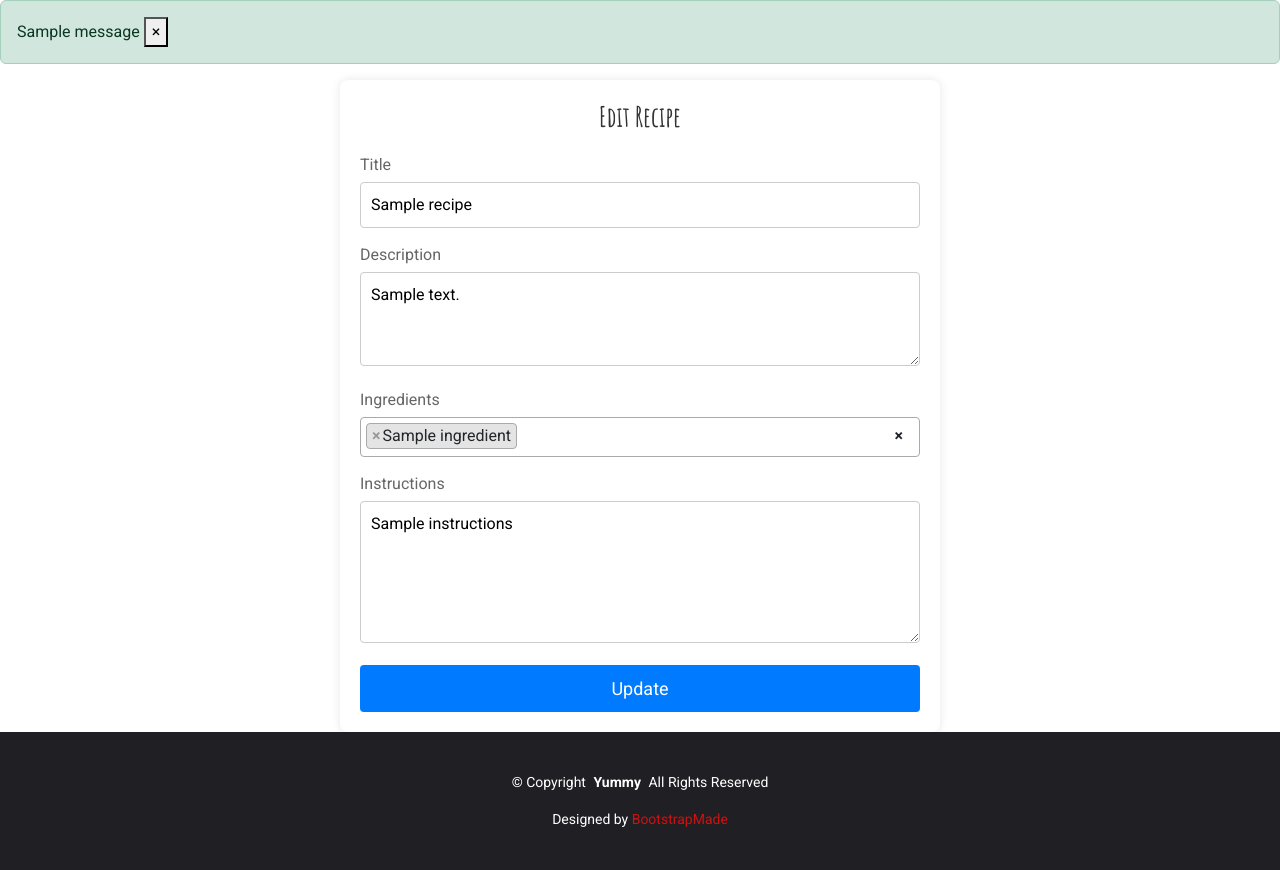
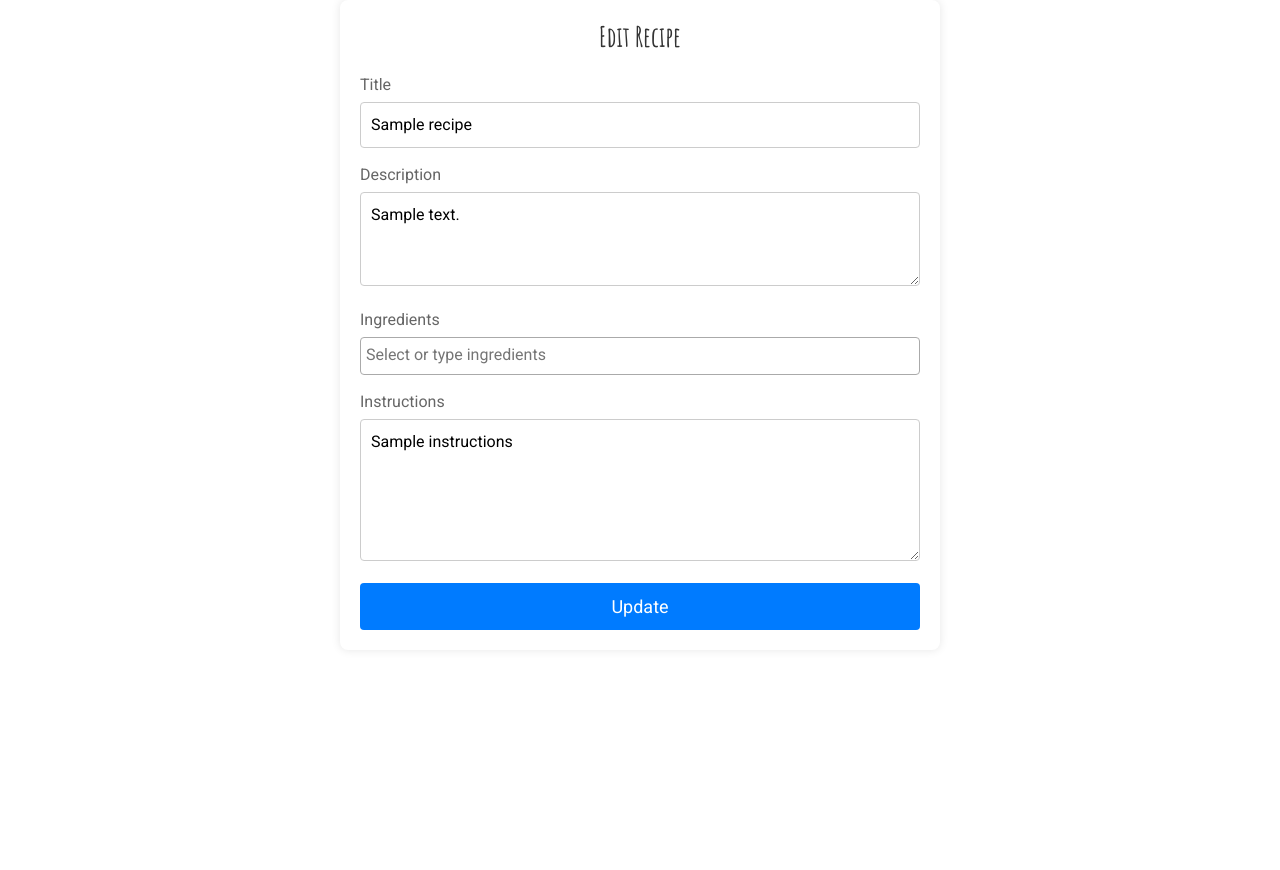
Before and after one commit to aakefin/recipe-website, a Python web app: template recipeWeb/templates/update_recipe.html in a window 1280 px wide. Shown: the part 93-963 px from the top of the page. After the commit the page ends 723 px from the top, so only its background shows below. Run offline with Jinja, Linux system fonts and the light colour scheme; the template is opened without the code that fills it: most values are stand-ins (such as "Sample title", 1, 10 or a date in 2020); one stand-in notice (Sample message) is shown; some libraries are stand-ins or nearby versions.

Commit message:
fixed various bugs

```diff
--- a/recipeWeb/templates/base_template.html
+++ b/recipeWeb/templates/base_template.html
@@ -61,23 +61,20 @@
   </header>
 
 
-{% with messages = get_flashed_messages(with_categories=true) %} {% if
-  messages %} {% for category, message in messages %} {% if category ==
-  'error' %}
-  <div class="alert alert-danger alter-dismissable show" role="alert">
-    {{ message }}
-    <button type="button" class="close" data-dismiss="alert">
-      <span aria-hidden="true">&times;</span>
-    </button>
-  </div>
-  {% else %}
-  <div class="alert alert-success alter-dismissable  show" role="alert">
-    {{ message }}
-    <button type="button" class="close" data-dismiss="alert">
-      <span aria-hidden="true">&times;</span>
-    </button>
-  </div>
-  {% endif %} {% endfor %} {% endif %} {% endwith %}
+  {% with messages = get_flashed_messages(with_categories=true) %}
+  {% if messages %}
+    <script type="text/javascript">
+      {% for category, message in messages %}
+        {% if category == 'error' %}
+          alert("Error: {{ message }}");
+        {% else %}
+          alert("Success: {{ message }}");
+        {% endif %}
+      {% endfor %}
+    </script>
+  {% endif %}
+{% endwith %}
+
 
   {% block content %}
 
@@ -86,20 +83,20 @@
 
   {% endblock %}
 
-  <footer id="footer" class="footer"  style=" bottom: 0; width: 100%; text-align: center;">
+  <!-- <footer id="footer" class="footer"  style=" bottom: 0; width: 100%; text-align: center;"> -->
 
-    <!-- <div class="container copyright text-center mt-4" style="position: absolute; bottom: 0; width: 100%;"> -->
+    <!-- <div class="container copyright text-center mt-4" style="position: absolute; bottom: 0; width: 100%;">
       <p>© <span>Copyright</span> <strong class="px-1 sitename">Yummy</strong> <span>All Rights Reserved</span></p>
-      <!-- <div class="credits"> -->
+       <div class="credits"> -->
         <!-- All the links in the footer should remain intact. -->
         <!-- You can delete the links only if you've purchased the pro version. -->
         <!-- Licensing information: https://bootstrapmade.com/license/ -->
         <!-- Purchase the pro version with working PHP/AJAX contact form: [buy-url] -->
-        Designed by <a href="https://bootstrapmade.com/">BootstrapMade</a>
-      </div>
-    </div>
+        <!-- Designed by <a href="https://bootstrapmade.com/">BootstrapMade</a> -->
+      <!-- </div> -->
+    <!-- </div> -->
 
-  </footer>
+  <!-- </footer> -->
 
   <!-- Scroll Top -->
   <a href="#" id="scroll-top" class="scroll-top d-flex align-items-center justify-content-center"><i class="bi bi-arrow-up-short"></i></a>
--- a/recipeWeb/templates/update_recipe.html
+++ b/recipeWeb/templates/update_recipe.html
@@ -85,9 +85,10 @@
             <select id="ingredients" name="ingredients" multiple="multiple" required>
                 {% for ingredient in recipe.ingredients %}
                 <option value="{{ ingredient }}">{{ ingredient }}</option>
+                <div class="error" id="ingredientsError"></div>
                 {% endfor %}
             </select>
-            <div class="error" id="ingredientsError"></div>
+
         </div>
         <div class="form-group">
             <label for="instructions">Instructions</label>
@@ -100,35 +101,32 @@
 
 <script>
     document.addEventListener('DOMContentLoaded', function() {
-        const ingredientsSelect = $('#ingredients');
-
-        // Initialize Select2 with AJAX loading and tagging support
-        ingredientsSelect.select2({
-            placeholder: 'Select or type ingredients',
-            tags: true,  // Allow user to add new tags (ingredients)
-            tokenSeparators: [',', ' '],  // Allow comma and space to separate tags
-            ajax: {
-                url: '/static/ingredients.json',
-                dataType: 'json',
-                processResults: function(data) {
-                    return {
-                        results: data.map(function(item) {
-                            return { id: item, text: item };
-                        })
-                    };
-                }
-            },
-            allowClear: true
-        });
+        fetch('/static/ingredients.json')
+            .then(response => response.json())
+            .then(data => {
+                const ingredientsSelect = $('#ingredients');
+                data.forEach(ingredient => {
+                    const option = new Option(ingredient, ingredient);
+                    ingredientsSelect.append(option);
+                });
+                ingredientsSelect.select2({
+                    placeholder: "Select or type ingredients",
+                    allowClear: true,
+                    tags: true,  // Enable tagging
+                    tokenSeparators: [',', ' ']  // Define how tags are separated
+                });
+            })
+            .catch(error => console.error('Error loading ingredients:', error));
+    });
 
         // Pre-select existing ingredients
-        {% if recipe.ingredients %}
-        {% for ingredient in recipe.ingredients %}
-        const option = new Option('{{ ingredient }}', '{{ ingredient }}', true, true);
-        ingredientsSelect.append(option).trigger('change');
-        {% endfor %}
-        {% endif %}
-    });
+    //     {% if recipe.ingredients %}
+    //     {% for ingredient in recipe.ingredients %}
+    //     const option = new Option('{{ ingredient }}', '{{ ingredient }}', true, true);
+    //     ingredientsSelect.append(option).trigger('change');
+    //     {% endfor %}
+    //     {% endif %}
+    // });
 </script>
 
 {% endblock %}
```
Also changed, not shown: recipeWeb/templates/landing_page.html (+8 -7 lines).
